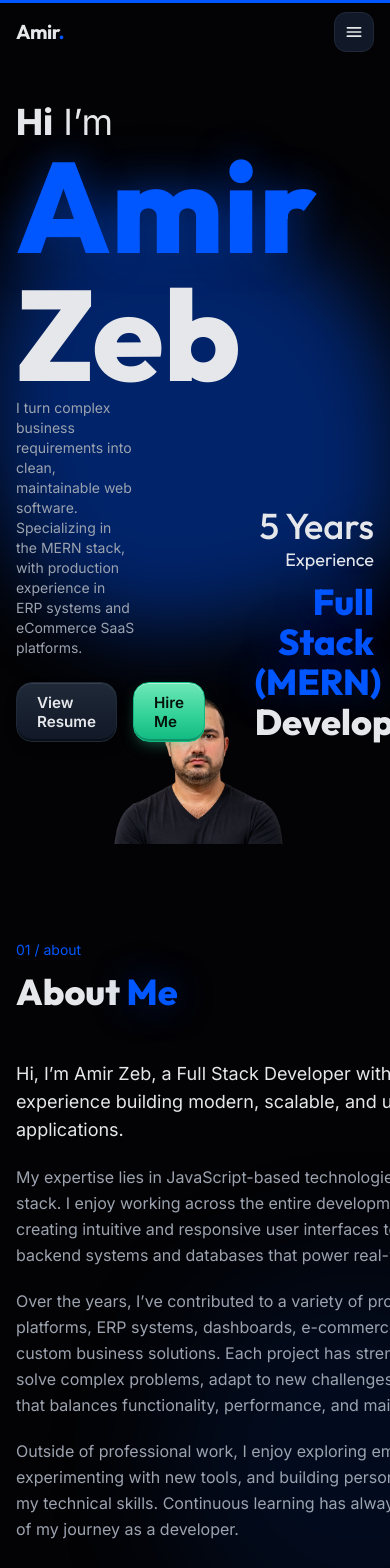
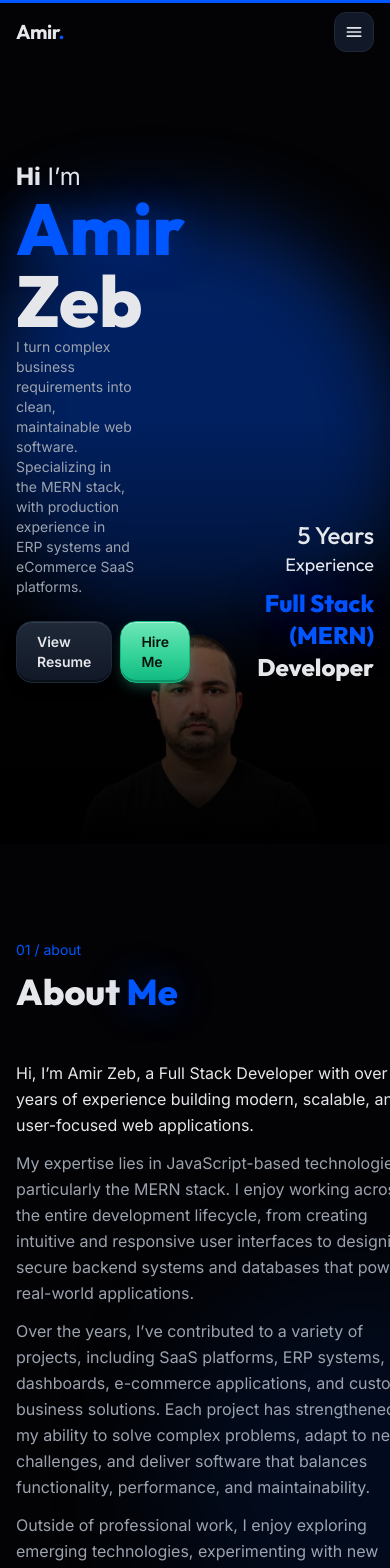
Before and after one commit to Amir-zeb/portfolio-v3, a Next.js app: page / in a window 390 px wide. Shown: the top 1568 px of the page. Built offline with nearby package versions, Linux system fonts and the light colour scheme.

Commit message:
responsive sections

```diff
--- a/components/sections/about.tsx
+++ b/components/sections/about.tsx
@@ -5,7 +5,7 @@ import { CountUp } from "@/components/ui/count-up";
 const stats = [
     { value: "40+", label: "Projects completed" },
     { value: "5+", label: "Years of experience" },
-    { value: "2", label: "Domains: ERP & eCommerce" },
+    // { value: "2", label: "Domains: ERP & eCommerce" },
 ];
 
 const stack = [
@@ -44,13 +44,13 @@ export default function About() {
                     </StaggerItem>
                 </Stagger>
 
-                <div className="grid gap-12 lg:grid-cols-5 lg:gap-16">
+                <div className="grid gap-6 lg:grid-cols-5 lg:gap-16">
                     {/* Story */}
                     <Stagger
-                        className="space-y-5 leading-relaxed text-muted lg:col-span-3"
+                        className="space-y-3 lg:space-y-5 leading-relaxed text-muted lg:col-span-3"
                         stagger={0.12}
                     >
-                        <StaggerItem as="p" className="text-lg text-foreground md:text-xl">
+                        <StaggerItem as="p" className="text-md text-foreground md:text-xl">
                             Hi, I’m Amir Zeb, a Full Stack Developer with over 5 years of
                             experience building modern, scalable, and user-focused web
                             applications.
@@ -79,10 +79,10 @@ export default function About() {
                     </Stagger>
 
                     {/* Facts */}
-                    <div className="space-y-6 lg:col-span-2">
+                    <div className="space-y-2 lg:space-y-6 lg:col-span-2">
                         <Reveal as="ul" className={`${card} divide-x divide-border flex`}>
                             {stats.map((s) => (
-                                <li key={s.label} className="flex items-center gap-4 p-6">
+                                <li key={s.label} className="flex max-lg:flex-1 flex-row lg:flex-col xl:flex-row items-center gap-4 p-6">
                                     <span className="font-heading text-4xl font-extrabold text-accent text_shadow">
                                         <CountUp value={s.value} />
                                     </span>
--- a/components/sections/contact.tsx
+++ b/components/sections/contact.tsx
@@ -22,7 +22,7 @@ export default function Contact() {
             <div className="container relative mx-auto px-4">
                 <Reveal className="relative mx-auto max-w-3xl overflow-hidden rounded-3xl border border-border bg-surface/60 px-6 py-14 text-center shadow-[inset_0_1px_0_rgb(255_255_255/0.06)] md:px-12 md:py-20">
                     {/* soft glow at the top of the card */}
-                    <div className="pointer-events-none absolute left-1/2 top-0 h-64 w-[36rem] -translate-x-1/2 -translate-y-1/2 rounded-full bg-accent/15 blur-3xl" />
+                    <div className="pointer-events-none absolute left-1/2 top-0 h-64 w-xl -translate-x-1/2 -translate-y-1/2 rounded-full bg-accent/15 blur-3xl" />
 
                     <div className="relative">
                         <ContactIcon />
--- a/components/sections/experience.tsx
+++ b/components/sections/experience.tsx
@@ -4,7 +4,7 @@ import { Timeline, TimelineItem } from "@/components/ui/timeline";
 
 export default function Experience() {
     return (
-        <section id="exp" className="relative overflow-hidden py-24 md:py-32">
+        <section id="experience" className="relative overflow-hidden py-24 md:py-32">
             <div className="pointer-events-none absolute -left-40 top-1/3 h-96 w-96 rounded-full bg-accent/10 blur-3xl" />
 
             <div className="container relative mx-auto px-4">
--- a/components/sections/hero.tsx
+++ b/components/sections/hero.tsx
@@ -59,7 +59,7 @@ export default function Hero() {
             <div className="pointer-events-none absolute inset-0 flex items-center justify-center">
                 <motion.div style={{ x: blobX, y: blobY }}>
                     <motion.div
-                        className="h-[26rem] w-[26rem] bg-accent/40 blur-2xl"
+                        className="h-104 w-104 bg-accent/40 blur-2xl"
                         initial={{ opacity: 0, scale: 0.6 }}
                         animate={{
                             opacity: 1,
@@ -82,7 +82,7 @@ export default function Hero() {
             {/* IMAGE: outer div = mouse movement, inner div = entrance animation.
           Keeping them on separate elements stops them fighting over y */}
             <div className="absolute bottom-0 left-0 flex h-full w-full items-end justify-center">
-                <motion.div className="w-[70%]" style={{ x: imgX, y: imgY }}>
+                <motion.div className="w-full lg:w-[80%] xl:w-[70%]" style={{ x: imgX, y: imgY }}>
                     <motion.div
                         initial={{ opacity: 0, y: 80 }}
                         animate={{ opacity: 1, y: 0 }}
@@ -92,14 +92,16 @@ export default function Hero() {
                             src={heroPic}
                             alt="Amir Zeb"
                             loading="eager"
-                            className="h-auto w-full object-cover object-bottom"
+                            className=""
+                            // className="h-auto w-full"
                         />
+                        <div className="absolute inset-0 bg-linear-to-t from-black via-black/10 to-transparent"></div>
                     </motion.div>
                 </motion.div>
             </div>
 
             {/* TEXT: every motion child below fades up in order */}
-            <div className="container relative z-10 mx-auto px-4">
+            <div className="container relative z-10 mx-auto px-4 py-4">
                 <motion.div
                     className="flex items-end justify-between gap-4"
                     variants={container}
@@ -107,10 +109,10 @@ export default function Hero() {
                     animate="show"
                 >
                     <div className="w-1/3">
-                        <motion.p variants={item} className="text-4xl">
+                        <motion.p variants={item} className="text-2xl lg:text-4xl">
                             <span className="font-extrabold">Hi</span> I’m
                         </motion.p>
-                        <motion.h1 variants={item} className="text-9xl font-extrabold">
+                        <motion.h1 variants={item} className="text-7xl lg:text-9xl font-extrabold">
                             <span className="text-accent text_shadow">Amir</span> Zeb
                         </motion.h1>
                         <motion.p variants={item} className="mb-6 text-sm text-muted">
@@ -118,14 +120,14 @@ export default function Hero() {
                             software. Specializing in the MERN stack, with production
                             experience in ERP systems and eCommerce SaaS platforms.
                         </motion.p>
-                        <motion.div variants={item} className="flex gap-4">
-                            <Button variant="secondary" href="/resume.pdf">View Resume</Button>
-                            <Button href="#contact">Hire Me</Button>
+                        <motion.div variants={item} className="flex gap-2 lg:gap-4">
+                            <Button variant="secondary" className="text-sm" href="/resume.pdf">View Resume</Button>
+                            <Button href="#contact" className="text-sm">Hire Me</Button>
                         </motion.div>
                     </div>
 
                     <div className="w-1/3 text-end">
-                        <motion.h4 variants={item} className="text-4xl font-medium">
+                        <motion.h4 variants={item} className="text-2xl lg:text-4xl font-medium">
                             5 Years
                         </motion.h4>
                         <motion.h4 variants={item} className="mb-2 text-lg">
@@ -133,11 +135,11 @@ export default function Hero() {
                         </motion.h4>
                         <motion.h4
                             variants={item}
-                            className="text-4xl font-extrabold text-accent text_shadow"
+                            className="text-2xl lg:text-4xl font-extrabold text-accent text_shadow"
                         >
                             Full Stack (MERN)
                         </motion.h4>
-                        <motion.h4 variants={item} className="text-4xl font-extrabold">
+                        <motion.h4 variants={item} className="text-2xl lg:text-4xl font-extrabold">
                             Developer
                         </motion.h4>
                     </div>
--- a/components/sections/services.tsx
+++ b/components/sections/services.tsx
@@ -27,7 +27,7 @@ export default function Services() {
                 </Stagger>
 
                 {/* Cards */}
-                <ul className="grid gap-4 sm:grid-cols-2 xl:grid-cols-4">
+                <ul className="grid gap-2 lg:gap-4 sm:grid-cols-2 xl:grid-cols-4">
                     {services.map((s, i) => {
                         const Icon = s.icon;
                         return (
```
